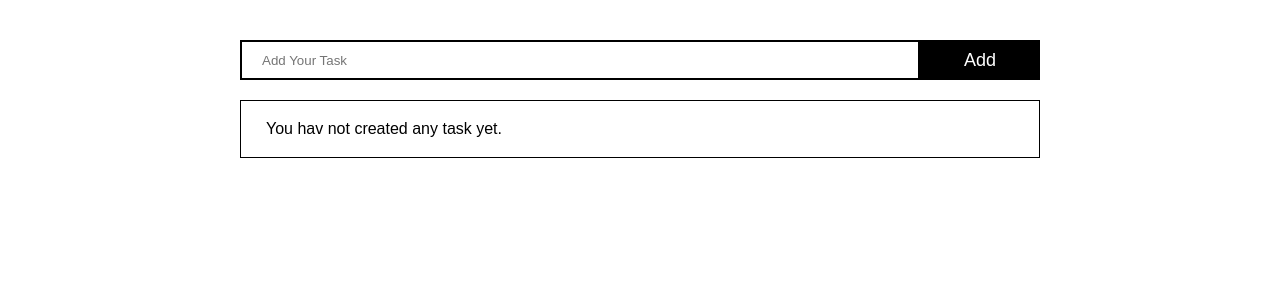
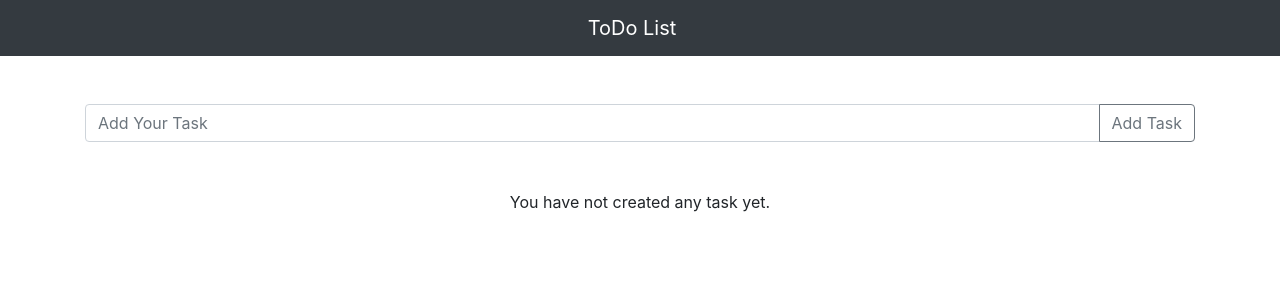
Before and after one commit to suro-sk/react, a React (Create React App) app: page / in a window 1280 px wide. Shown: the top 300 px of the page. Built offline with nearby package versions, Linux system fonts and the light colour scheme.

Commit message:
Bootstrap ToDo List

```diff
--- a/package.json
+++ b/package.json
@@ -6,8 +6,10 @@
     "@testing-library/jest-dom": "^5.11.6",
     "@testing-library/react": "^11.2.2",
     "@testing-library/user-event": "^12.5.0",
+    "bootstrap": "^4.5.3",
     "node-sass": "^4.0.0",
     "react": "^17.0.1",
+    "react-bootstrap": "^1.4.0",
     "react-dom": "^17.0.1",
     "react-scripts": "4.0.1",
     "web-vitals": "^0.2.4"
--- a/src/App.js
+++ b/src/App.js
@@ -1,9 +1,14 @@
 import TodoList from "./components/TodoList";
+import 'bootstrap/dist/css/bootstrap.min.css';
 import './App.scss';
+import Navbar from "react-bootstrap/Navbar";
 
 function App() {
     return (
         <div className="App">
+            <Navbar bg="dark" variant="dark" className="mb-5 justify-content-center">
+                <Navbar.Brand>ToDo List</Navbar.Brand>
+            </Navbar>
             <div className="container">
                 <TodoList/>
             </div>
--- a/src/App.scss
+++ b/src/App.scss
@@ -1,160 +1,12 @@
-html, body, div, span, applet, object, iframe, h1, h2, h3, h4, h5, h6, p, blockquote, pre, a, abbr, acronym, address, big, cite, code, del, dfn, em, img, ins, kbd, q, s, samp, small, strike, strong, sub, sup, tt, var, b, u, i, center, dl, dt, dd, ol, ul, li, fieldset, form, label, legend, table, caption, tbody, tfoot, thead, tr, th, td, article, aside, canvas, details, embed, figure, figcaption, footer, header, hgroup, menu, nav, output, ruby, section, summary, time, mark, audio, video {
-  margin: 0;
-  padding: 0;
-  border: 0;
-  font-size: 100%;
-  font: inherit;
-  vertical-align: baseline;
-}
+.App {
+  .todo-list {
 
-/* HTML5 display-role reset for older browsers */
-article, aside, details, figcaption, figure, footer, header, hgroup, menu, nav, section {
-  display: block;
-}
 
-* {
-  box-sizing: border-box;
-}
-
-body {
-  line-height: 1;
-  -webkit-text-size-adjust: none;
-}
-
-ol, ul {
-  list-style: none;
-}
-
-blockquote, q {
-  quotes: none;
-}
-
-blockquote:before, blockquote:after, q:before, q:after {
-  content: '';
-  content: none;
-}
-
-table {
-  border-collapse: collapse;
-  border-spacing: 0;
-}
-
-input, button {
-  outline: 0;
-  border: 0;
-}
-
-button {
-  background-color: transparent;
-}
-
-:focus {
-  outline: none;
-}
-
-::-moz-focus-inner {
-  border: 0;
-}
-
-a {
-  text-decoration: none;
-}
-
-input, textarea, button {
-  -webkit-appearance: none;
-  -moz-appearance: none;
-  -ms-progress-appearance: unset;
-  border-radius: 0;
-}
-
-em {
-  font-style: italic;
-}
-
-strong {
-  font-weight: bold;
-}
-
-input[type="number"]::-webkit-outer-spin-button,
-input[type="number"]::-webkit-inner-spin-button {
-  -webkit-appearance: none;
-  margin: 0;
-}
-
-input[type="number"] {
-  -moz-appearance: textfield;
-}
-
-.container {
-  max-width: 1400px;
-  margin: auto;
-  padding: 0 20px;
-}
-
-body {
-  font-family: "Arial";
-  font-size: 16px;
-}
-
-.App {
-  padding: 5vh 0;
-
-  .todo-list {
-    max-width: 800px;
-    margin: auto;
-
-    .controls-area {
-      display: flex;
-
-      button {
-        height: 40px;
-        padding: 5px 30px;
-        min-width: 120px;
-        background-color: #000;
-        color: #ffffff;
-        font-size: 18px;
-        cursor: pointer;
+    .tasks-area {
+      .task {
+        margin: 15px 0;
       }
 
-      input {
-        flex-grow: 1;
-        border: 2px solid #000000;
-        padding: 5px 20px;
-
-      }
-    }
-
-    .tasks-area {
-      margin-top: 20px;
-      padding: 20px 25px;
-      border: 1px solid #000;
-
-      > li {
-        border-radius: 3px;
-        background-color: #f3f2f2;
-        padding: 15px 25px;
-        list-style-type: decimal;
-        list-style-position: inside;
-
-        &:not(:last-child) {
-          margin-bottom: 10px;
-        }
-
-        display: flex;
-        align-items: center;
-        justify-content: space-between;
-
-        .actions {
-          span {
-            cursor: pointer;
-            img {
-              display: block;
-              width: 20px;
-              height: auto;
-            }
-          }
-        }
-      }
     }
   }
 }
--- a/src/components/Task.js
+++ b/src/components/Task.js
@@ -1,18 +1,18 @@
 import {Component} from 'react';
 import trashIcon from '../assets/trash.svg';
+import Card from 'react-bootstrap/Card'
+import Button from 'react-bootstrap/Button'
 
 export default class Task extends Component {
 
     render() {
         return (
-            <>
-                <span>{this.props.name}</span>
-                <div className="actions">
-                    <span className="delete" onClick={() => this.props.deleteTask(this.props.taskId)} title="Delete Task">
-                        <img src={trashIcon} alt=""/>
-                    </span>
-                </div>
-            </>
+            <Card>
+                <Card.Header>{this.props.task.title}</Card.Header>
+                <Card.Body>
+                    <Button variant="danger" className="delete" onClick={() => this.props.deleteTask(this.props.taskId)}>Delete Task</Button>
+                </Card.Body>
+            </Card>
 
         )
     }
--- a/src/components/TodoList.js
+++ b/src/components/TodoList.js
@@ -1,5 +1,9 @@
 import {Component} from 'react';
 import Task from "./Task";
+import Form from 'react-bootstrap/Form'
+import FormControl from 'react-bootstrap/FormControl'
+import InputGroup from 'react-bootstrap/InputGroup'
+import Button from 'react-bootstrap/Button'
 
 
 export default class TodoList extends Component {
@@ -17,9 +21,11 @@ export default class TodoList extends Component {
 
     handleTaskCreating = (e) => {
         e.preventDefault();
-        let upcomingTask = this.state.inputValue.trim();
-
-        if (!upcomingTask) return;
+        let upcomingTaskTitle = this.state.inputValue.trim();
+        if (!upcomingTaskTitle) return;
+        let upcomingTask = {
+            title: upcomingTaskTitle
+        };
 
         this.setState({
             tasks: [...this.state.tasks, upcomingTask],
@@ -40,20 +46,34 @@ export default class TodoList extends Component {
     render() {
         const generatedTasks = this.state.tasks.map((el, i) => {
             return (
-                <li key={i}>
-                    <Task name={el} taskId={i} deleteTask={this.deleteTask}/>
-                </li>
+                <div key={i} className="col-xl-3 col-lg-4 col-md-6 task">
+                    <Task task={el} taskId={i} deleteTask={this.deleteTask}/>
+                </div>
             )
         })
+         const noTasks = <p className="mx-auto">You have not created any task yet.</p>
 
         return (
+
             <div className="todo-list">
-                <form className="controls-area" onSubmit={this.handleTaskCreating}>
-                    <input type="text" value={this.state.inputValue} onChange={this.handleInputChange}
-                           placeholder="Add Your Task"/>
-                    <button>Add</button>
-                </form>
-                <ol className="tasks-area">{generatedTasks.length ? generatedTasks : 'You hav not created any task yet.'}</ol>
+
+                <Form className="controls-area" onSubmit={this.handleTaskCreating}>
+
+                    <InputGroup className="mb-5">
+                        <FormControl
+                            placeholder="Add Your Task"
+                            aria-label="Add Your Task"
+                            aria-describedby="basic-addon2"
+                            value={this.state.inputValue}
+                            onChange={this.handleInputChange}
+                        />
+                        <InputGroup.Append>
+                            <Button type="submit" variant="outline-secondary">Add Task</Button>
+                        </InputGroup.Append>
+                    </InputGroup>
+                </Form>
+                <div
+                    className="tasks-area row">{generatedTasks.length ? generatedTasks : noTasks}</div>
             </div>
         )
     }
```
Also changed, not shown: 1 other file (tests, documents, lock files or other folders).
